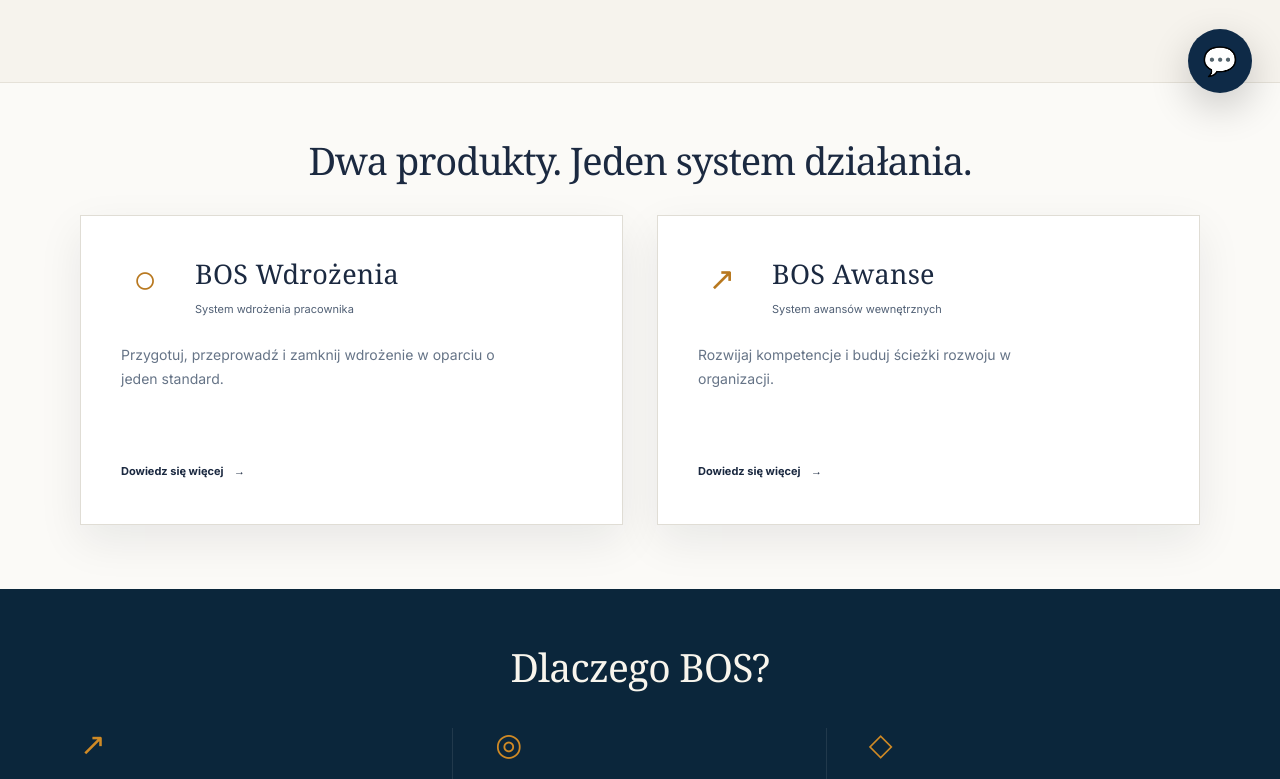
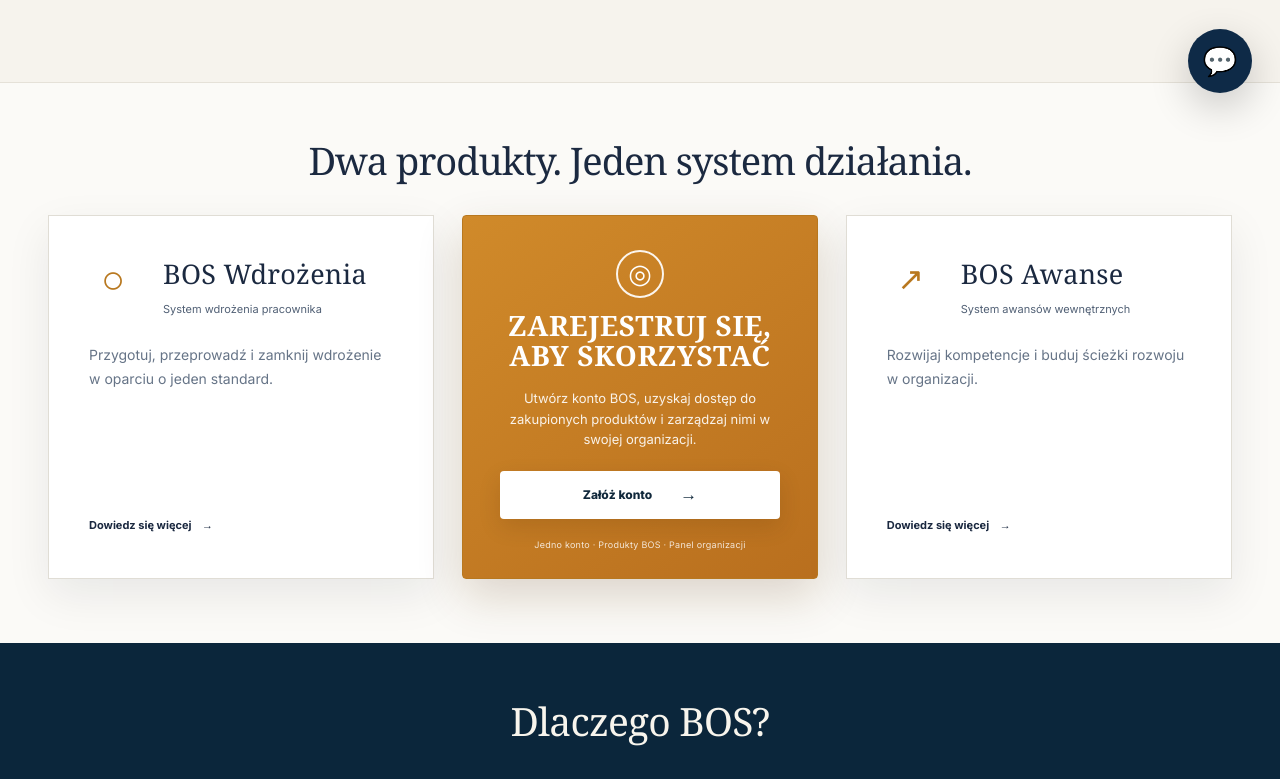
Before and after one commit to vernegroup/bos-platform, a Next.js app: page / in a window 1280 px wide. Shown: the part 679-1458 px from the top of the page. Built offline with nearby package versions, Linux system fonts and the light colour scheme.

Commit message:
HOME-03 add registration CTA between products

```diff
--- a/app/page.tsx
+++ b/app/page.tsx
@@ -81,6 +81,14 @@ export default function HomePage() {
                 </a>
               </article>
 
+              <aside className="bos-home-register-card" aria-labelledby="bos-register-title">
+                <div className="bos-home-register-icon" aria-hidden="true">◎</div>
+                <h3 id="bos-register-title">Zarejestruj się,<br />aby skorzystać</h3>
+                <p>Utwórz konto BOS, uzyskaj dostęp do zakupionych produktów i zarządzaj nimi w swojej organizacji.</p>
+                <Link className="bos-home-register-action" href="/register">Załóż konto <span aria-hidden="true">→</span></Link>
+                <div className="bos-home-register-meta">Jedno konto · Produkty BOS · Panel organizacji</div>
+              </aside>
+
               <article className="bos-home-product-card">
                 <div className="bos-home-product-icon bos-home-product-icon-promotions" aria-hidden="true">↗</div>
                 <div>
--- a/app/styles.css
+++ b/app/styles.css
@@ -2389,3 +2389,18 @@ a{
 .bos-home-product-card:hover,.bos-home-product-card:focus-within{transform:translateY(-6px);border-color:#cfbd9e;box-shadow:0 26px 60px rgba(13,20,34,.14)}
 .bos-home-product-card h3{font-size:27px}.bos-home-product-card p{font-size:14px;line-height:1.7}.bos-home-product-card>a{font-size:11px;padding:8px 0}
 @media(max-width:800px){.bos-home-product-card{min-height:270px;padding:30px}}
+
+
+/* HOME-03 — registration CTA between product cards */
+.bos-home-product-cards{grid-template-columns:minmax(0,1fr) minmax(320px,.92fr) minmax(0,1fr);max-width:1380px;gap:28px;align-items:stretch}
+.bos-home-register-card{min-height:310px;padding:34px 36px 28px;border:1px solid #b8781f;border-radius:4px;background:linear-gradient(145deg,#d08a2a 0%,#b96f1e 100%);box-shadow:0 18px 45px rgba(91,54,13,.19);color:#fff;display:flex;flex-direction:column;align-items:center;justify-content:center;text-align:center}
+.bos-home-register-icon{width:48px;height:48px;margin-bottom:12px;border:2px solid rgba(255,255,255,.92);border-radius:50%;display:flex;align-items:center;justify-content:center;color:#fff;font-size:27px;line-height:1}
+.bos-home-register-card h3{margin:0;color:#fff;font-family:Georgia,"Times New Roman",serif;font-size:28px;font-weight:600;line-height:1.08;text-transform:uppercase;letter-spacing:.6px}
+.bos-home-register-card p{max-width:330px;margin:18px auto 22px;color:rgba(255,255,255,.9);font-size:13px;line-height:1.55}
+.bos-home-register-action{width:min(280px,100%);min-height:48px;padding:0 22px;border-radius:4px;background:#fff;color:#10283b;box-shadow:0 8px 22px rgba(65,38,9,.14);display:flex;align-items:center;justify-content:center;gap:28px;text-decoration:none;font-size:12px;font-weight:800;transition:transform .18s ease,box-shadow .18s ease}
+.bos-home-register-action:hover,.bos-home-register-action:focus-visible{transform:translateY(-3px);box-shadow:0 13px 30px rgba(65,38,9,.22)}
+.bos-home-register-action span{font-size:17px}
+.bos-home-register-meta{margin-top:20px;color:rgba(255,255,255,.82);font-size:9px;letter-spacing:.25px}
+@media(max-width:1050px){.bos-home-product-cards{grid-template-columns:1fr 1fr}.bos-home-register-card{grid-column:1/-1;grid-row:2;min-height:270px}.bos-home-register-card p{max-width:520px}}
+@media(max-width:800px){.bos-home-product-cards{grid-template-columns:1fr}.bos-home-register-card{grid-column:auto;grid-row:2;min-height:280px}.bos-home-product-card:nth-of-type(2){grid-row:3}}
+@media(max-width:560px){.bos-home-register-card{padding:30px 24px}.bos-home-register-card h3{font-size:25px}.bos-home-register-action{width:100%}}
```
